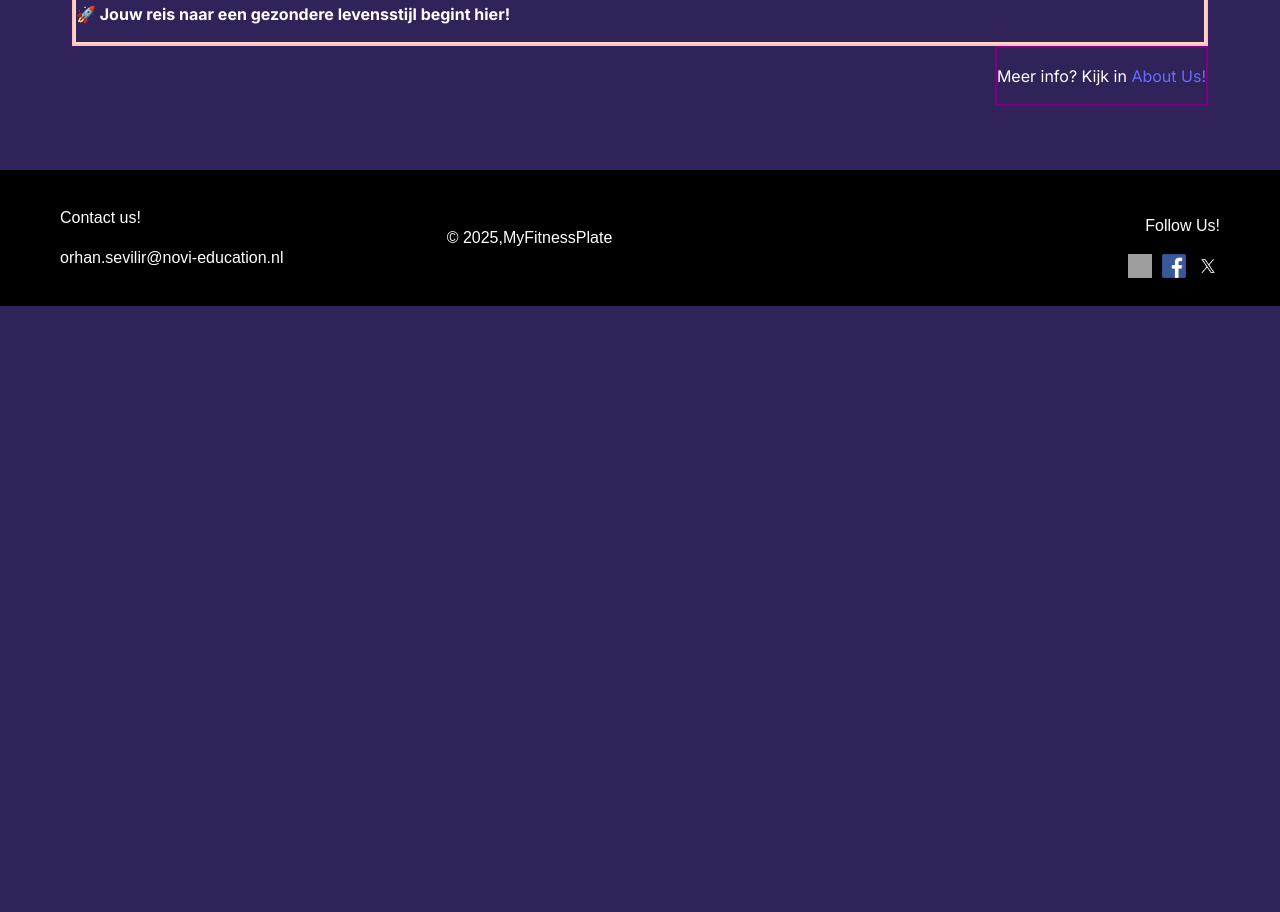
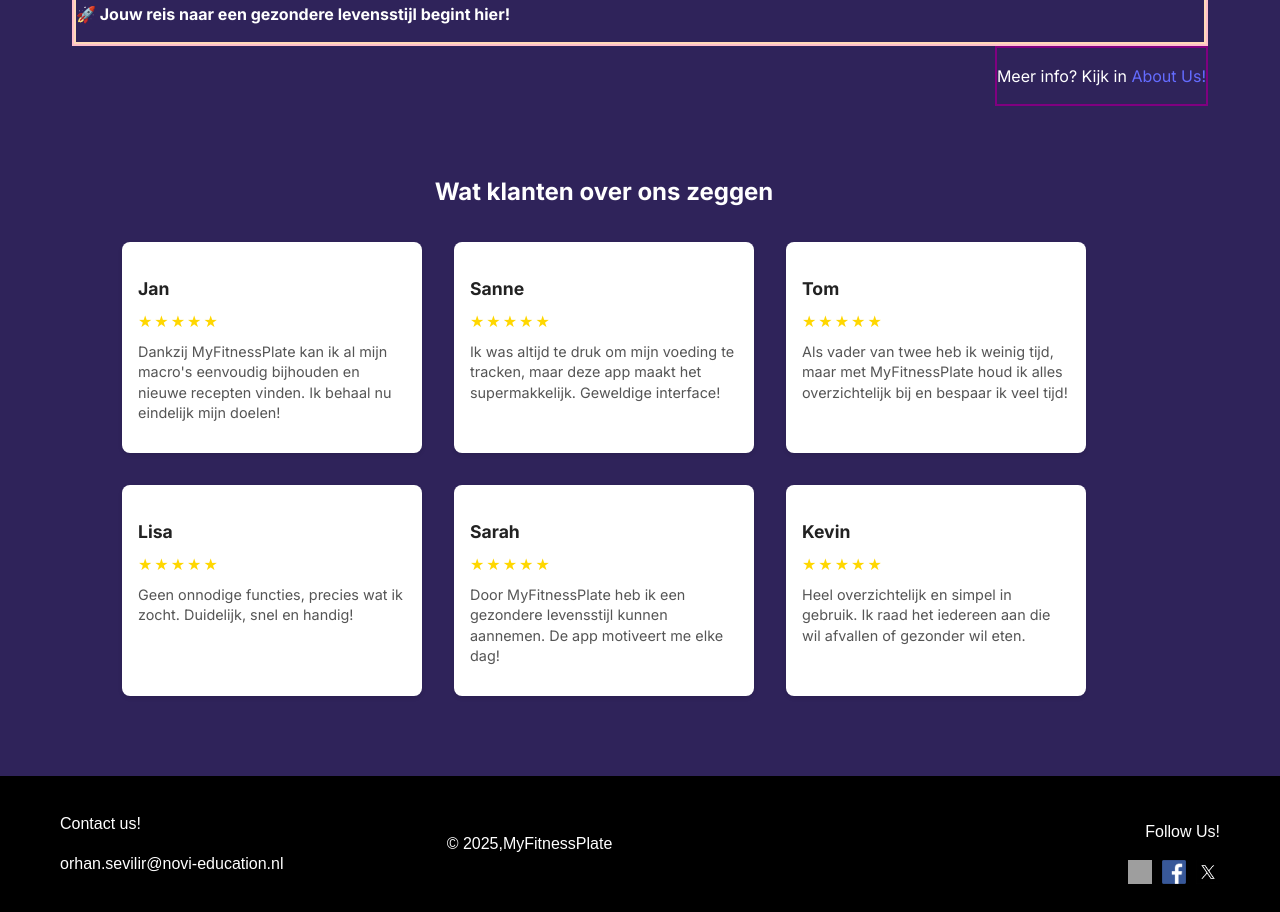
Before and after one commit to OrhanS05/MyFitnessPlate, a React (Vite) app: page / in a window 1280 px wide. Shown: the part 980-1892 px from the top of the page. Before the commit the page ends 1286 px from the top, so only its background shows below. Built offline with nearby package versions, Linux system fonts and the light colour scheme; grey boxes are pictures that could not be loaded.

Commit message:
add reviews and scroll animation

```diff
--- /dev/null
+++ b/src/components/Reviews/Reviews.css
@@ -0,0 +1,50 @@
+.reviews-container {
+    margin-top: 2rem;
+    padding: 1rem 2rem;
+    background-color: transparent;
+  }
+
+  .reviews-heading {
+    text-align: center;
+    font-family: 'Inter', sans-serif;
+    margin-bottom: 2rem;
+    color: #fff;
+    font-size: 1.5rem;
+  }
+
+  .reviews-list {
+    display: flex;
+    flex-wrap: wrap;
+    justify-content: center;
+    gap: 2rem;
+    max-width: 1000px;
+    margin: 0 auto;
+  }
+
+  .review-card {
+    background-color: #fff;
+    width: 300px;
+    padding: 1rem;
+    border-radius: 8px;
+    box-shadow: 0 2px 4px rgba(0,0,0,0.1);
+  }
+
+  .review-name {
+    font-family: 'Inter', sans-serif;
+    font-size: 1.1rem;
+    margin-bottom: 0.5rem;
+    color: #222;
+  }
+
+  .review-rating .star {
+    color: gold;
+    margin-right: 2px;
+  }
+
+  .review-message {
+    font-family: 'Inter', sans-serif;
+    font-size: 0.9rem;
+    color: #555;
+    margin-top: 0.5rem;
+    line-height: 1.4;
+  }
--- /dev/null
+++ b/src/components/Reviews/Reviews.jsx
@@ -0,0 +1,64 @@
+import React from "react";
+import "./Reviews.css";
+
+const reviews = [
+  {
+    id: 1,
+    name: "Jan",
+    rating: 5,
+    message: "Dankzij MyFitnessPlate kan ik al mijn macro's eenvoudig bijhouden en nieuwe recepten vinden. Ik behaal nu eindelijk mijn doelen!"
+  },
+  {
+    id: 2,
+    name: "Sanne",
+    rating: 5,
+    message: "Ik was altijd te druk om mijn voeding te tracken, maar deze app maakt het supermakkelijk. Geweldige interface!"
+  },
+  {
+    id: 3,
+    name: "Tom",
+    rating: 5,
+    message: "Als vader van twee heb ik weinig tijd, maar met MyFitnessPlate houd ik alles overzichtelijk bij en bespaar ik veel tijd!"
+  },
+  {
+    id: 4,
+    name: "Lisa",
+    rating: 5,
+    message: "Geen onnodige functies, precies wat ik zocht. Duidelijk, snel en handig!"
+  },
+  {
+    id: 5,
+    name: "Sarah",
+    rating: 5,
+    message: "Door MyFitnessPlate heb ik een gezondere levensstijl kunnen aannemen. De app motiveert me elke dag!"
+  },
+  {
+    id: 6,
+    name: "Kevin",
+    rating: 5,
+    message: "Heel overzichtelijk en simpel in gebruik. Ik raad het iedereen aan die wil afvallen of gezonder wil eten."
+  }
+];
+
+function Reviews() {
+  return (
+    <div className="reviews-container">
+      <h2 className="reviews-heading">Wat klanten over ons zeggen</h2>
+      <div className="reviews-list">
+        {reviews.map((review) => (
+          <div key={review.id} className="review-card">
+            <h3 className="review-name">{review.name}</h3>
+            <div className="review-rating">
+              {Array.from({ length: review.rating }, (_, i) => (
+                <span key={i} className="star">★</span>
+              ))}
+            </div>
+            <p className="review-message">{review.message}</p>
+          </div>
+        ))}
+      </div>
+    </div>
+  );
+}
+
+export default Reviews;
--- a/src/pages/Home/Home.css
+++ b/src/pages/Home/Home.css
@@ -2,6 +2,16 @@
 @import url('https://fonts.googleapis.com/css2?family=Inter:wght@300;400;600;700&display=swap');
 @import url('https://fonts.googleapis.com/css2?family=Inter:ital,wght@0,300;0,400;0,600;0,700;1,300;1,400;1,600;1,700&display=swap');
 
+@keyframes fadeInUp {
+  from {
+    opacity: 0;
+    transform: translateY(20px);
+  }
+  to {
+    opacity: 1;
+    transform: translateY(0);
+  }
+}
 
 .page-container {
   max-width: 1200px;
@@ -10,6 +20,7 @@
   flex-direction: column;
   align-items: flex-start;
   text-align: left;
+  animation: fadeInUp 1s ease-out;
 }
 
 .intro {
@@ -18,6 +29,7 @@
   font-size: 20px;
   text-align: center;
   margin-bottom: 20px;
+  animation: fadeInUp 1.2s ease-out;
 }
 
 .content-container-col1 {
@@ -28,6 +40,7 @@
   font-family: 'Inter', sans-serif;
   border: 1px solid peru;
   text-align: left;
+  animation: fadeInUp 1.4s ease-out;
 }
 
 .unique-tekst {
@@ -37,6 +50,7 @@
   border: 1px solid peru;
   text-align: left;
   color: #FFFFFF;
+  animation: fadeInUp 1.6s ease-out;
 }
 
 .content-container-col2 {
@@ -44,6 +58,7 @@
   font-family: 'Inter', sans-serif;
   border: 2px solid pink;
   text-align: left;
+  animation: fadeInUp 1.8s ease-out;
 }
 
 .start-today {
@@ -51,6 +66,7 @@
   text-align: left;
   font-weight: bold;
   border: 2px solid peachpuff;
+  animation: fadeInUp 2s ease-out;
 }
 
 .aboutUs {
@@ -59,4 +75,5 @@
   border: 2px solid purple;
   text-align: left;
   margin-left: auto;
+  animation: fadeInUp 2.2s ease-out;
 }
--- a/src/pages/Home/Home.jsx
+++ b/src/pages/Home/Home.jsx
@@ -1,11 +1,11 @@
 import "./Home.css";
 import React from "react";
 import { Link } from "react-router-dom";
+import Reviews from "../../components/Reviews/Reviews";
 
 function Home() {
   return (
     <>
-
       <main className="page-container">
         <section className="intro">
           <h2>Welkom bij MyFitnessPlate - Jouw Persoonlijke gids naar Gezond eten.</h2>
@@ -16,29 +16,32 @@
             Daarom hebben we MyFitnessPlate ontwikkeld - een gebruiksvriendelijke en doelgerichte applicatie die je helpt je voedingsdoelen te bereiken, zonder gedoe.
           </p>
         </section>
-          <p className="unique-tekst"> <i> Wat maakt MyFitnessPlate uniek? </i> </p>
-
-
+        <p className="unique-tekst">
+          <i> Wat maakt MyFitnessPlate uniek? </i>
+        </p>
         <section className="content-container-col2">
           <p>
             <strong>✅ Persoonlijke voedingsdoelen</strong> <br />
             Stel eenvoudig je calorie- en macrodoelen in en laat de app je helpen om binnen je richtlijnen te blijven.
           </p>
-            <p> <strong> 🍽️ Slimme Receptenzoeker </strong> <br />
+          <p>
+            <strong>🍽️ Slimme Receptenzoeker</strong> <br />
             Vind heerlijke en gezonde recepten door alleen het recept op te zoeken in een zoekbalk. Niet eindeloos meer dus in een ouderwets boek! - Wij doen het werk voor jou!
           </p>
-                <p><strong> 📊 Eenvoudig Voedingsinname Bijhouden </strong> <br/>
+          <p>
+            <strong>📊 Eenvoudig Voedingsinname Bijhouden</strong> <br/>
             Voeg snel en moeiteloos je geconsumeerde nutriënten toe en krijg een helder overzicht van je dagelijkse calorie-inname en macronutriënten.
           </p>
-                <p><strong>🔄 Gebruiksvriendelijk en Efficiënt </strong> <br/>
+          <p>
+            <strong>🔄 Gebruiksvriendelijk en Efficiënt</strong> <br/>
             Geen ingewikkelde instellingen of overbodige functies. MyFitnessPlate is ontworpen voor gemak, zodat jij je kunt focussen op een gezonde levensstijl.
           </p>
-                <p><strong>📊 Houd je voortgang bij  </strong> <br/>
+          <p>
+            <strong>📊 Houd je voortgang bij</strong> <br/>
             Naast je voedingsinname kun je met MyFitnessPlate ook eenvoudig je stappen en gewicht bijhouden. Voer je huidige gewicht en je streefgewicht in daarnaast kan je ook nog het aantal gezette stappen invullen en bijhouden. Zo krijg je een compleet beeld van je gezondheid en blijf je gemotiveerd om je doelen te behalen!
           </p>
-        <section/>
           <section className="start-today">
-                    <h3>Start vandaag nog! </h3>
+            <h3>Start vandaag nog!</h3>
             <p>
               Klaar om de controle te krijgen over je voeding te nemen? Registreer je gratis en begin direct met het bereiken van je doelen.
             </p>
@@ -46,13 +49,13 @@
           </section>
         </section>
         <section className="aboutUs">
-        <p>Meer info? Kijk in <Link to="about-us">About Us! </Link></p>
+          <p>Meer info? Kijk in <Link to="about-us">About Us!</Link></p>
         </section>
+        <Reviews />
+
       </main>
-
     </>
   );
-
 }
 
 export default Home;
```
Lines whose indentation alone changed are shown as unchanged.
